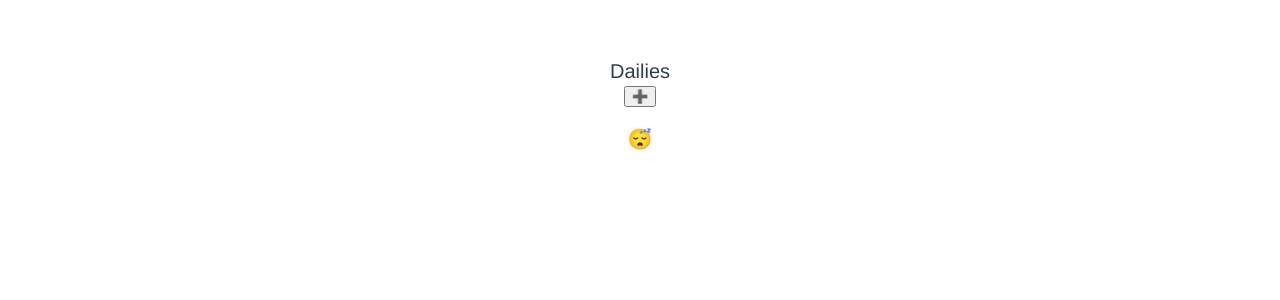
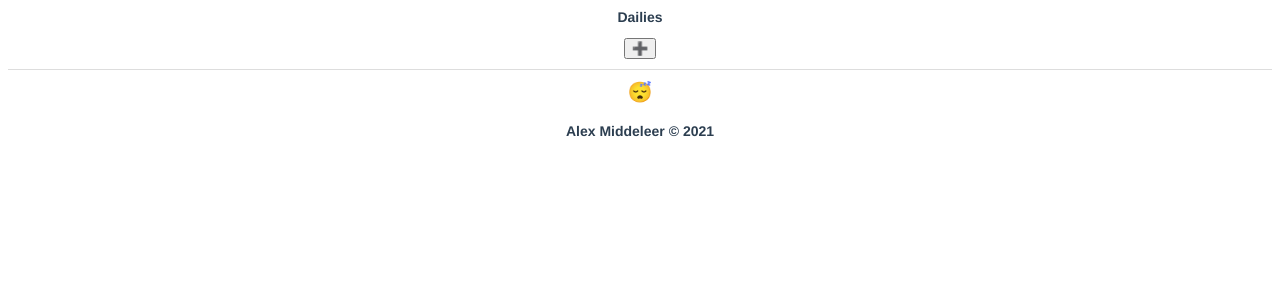
Before and after one commit to alexmiddeleer/dailies, a Vue app: page / in a window 1280 px wide. Shown: the top 300 px of the page. Built offline with nearby package versions, Linux system fonts and the light colour scheme.

Commit message:
additional styles and polish

```diff
--- a/src/App.vue
+++ b/src/App.vue
@@ -1,6 +1,7 @@
 <template>
   <div id="app">
-    Dailies <br /><button @click="onAddClick">➕</button>
+    <h1>Dailies</h1>
+    <button class="add" @click="onAddClick">➕</button>
     <template v-for="todo in todos">
       <ToDo
         class="todo"
@@ -10,9 +11,9 @@
         @deleted="deleteTodo($event)"
       />
     </template>
-    <p>
+    <div class="status">
       {{ statusEmoji }}
-    </p>
+    </div>
     <template v-for="todo in doneTodos">
       <ToDo
         class="todo done"
@@ -22,6 +23,7 @@
         @deleted="deleteTodo($event)"
       />
     </template>
+    <h1>Alex Middeleer © {{ new Date().getFullYear() }}</h1>
   </div>
 </template>
 
@@ -96,12 +98,21 @@ export default {
   font-family: Avenir, Helvetica, Arial, sans-serif;
   text-align: center;
   color: #2c3e50;
-  margin-top: 60px;
   font-size: 20px;
+  box-sizing: border-box;
+  paddin: 10px;
 }
-.todo {
-  padding: 15px 10px 0;
+.todo,
+.status {
   border-top: 1px solid #ddd;
-  margin-top: 10px;
+}
+.status {
+  padding: 10px 0;
+}
+.add {
+  margin-bottom: 10px;
+}
+h1 {
+  font-size: 14px;
 }
 </style>
--- a/src/components/ToDo.vue
+++ b/src/components/ToDo.vue
@@ -71,10 +71,14 @@ div {
 label {
   display: flex;
   align-items: center;
+  flex-grow: 1;
+  padding: 10px 0;
 }
 
 .goalName {
   text-align: left;
+  flex-grow: 1;
+  padding-left: 10px;
 }
 
 .buttons {
```
